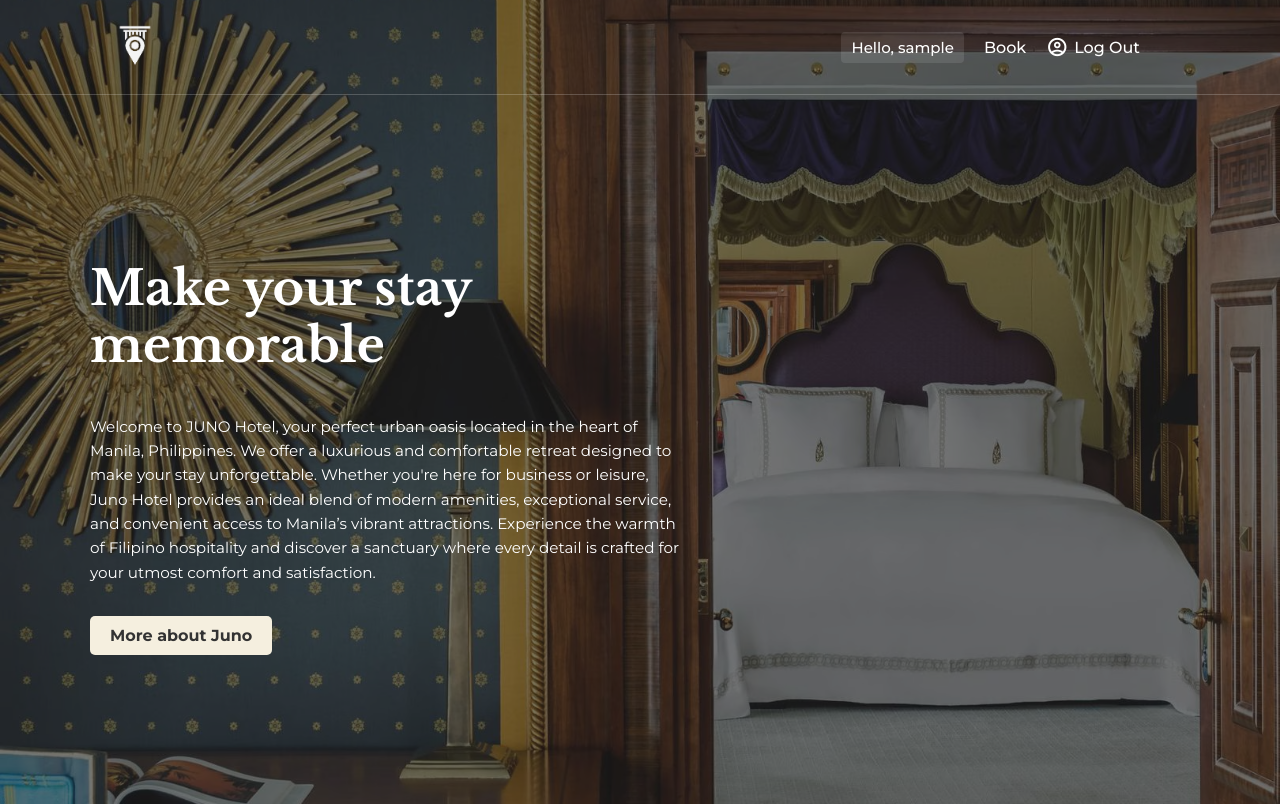
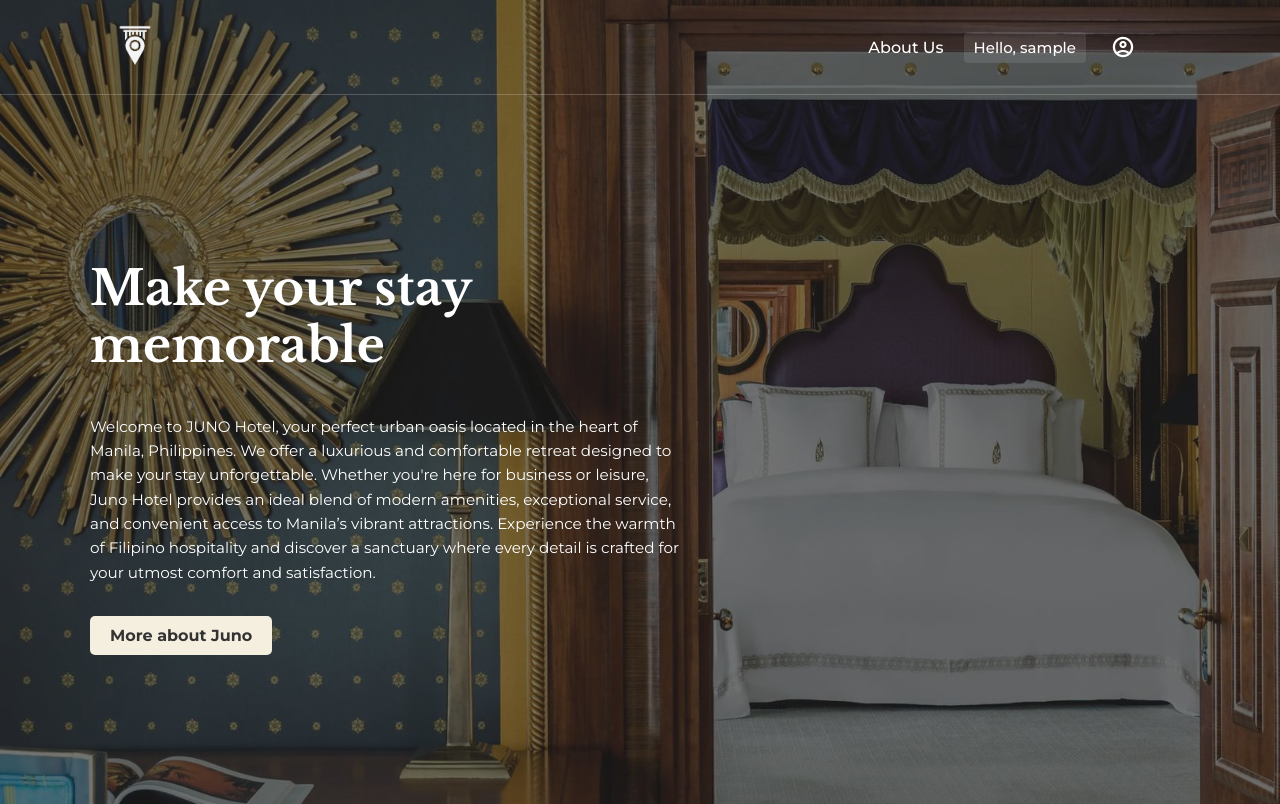
Before and after one commit to amiliadanielle/AppDev_FinalProject, a PHP site: page / in a window 1280 px wide. Shown: the top 804 px of the page. Run offline with PHP 8.4, Linux system fonts and the light colour scheme; the visitor is signed in with stand-in values (Sample User, id 1).

Commit message:
feat: add profile dropdown menu with navigation links for user settings and bookings

```diff
--- a/assets/css/style.css
+++ b/assets/css/style.css
@@ -104,6 +104,51 @@ body {
     color: #8E1616;
     opacity: 0.9;
 }
+
+.profile-dropdown {
+    padding-right: 150px;
+    position: relative;
+    display: inline-block;
+    cursor: pointer;
+}
+
+.profile-icon {
+    font-size: 28px;
+    color: white;
+    padding: 5px;
+    transition: 0.3s ease;
+}
+
+.profile-dropdown-content {
+
+    display: none;
+    position: absolute;
+    background-color: white;
+    min-width: 100px;
+    box-shadow: 0 8px 16px rgba(35, 17, 17, 0.2);
+    z-index: 10;
+    right: 8;
+    top: 120%;
+    border-radius: 6px;
+    overflow: hidden;
+}
+
+.profile-dropdown-content a {
+    color: #333;
+    padding: 12px 16px;
+    display: block;
+    text-decoration: none;
+    transition: background 0.3s ease;
+}
+
+.profile-dropdown-content a:hover {
+    background-color: #f1f1f1;
+}
+
+.profile-dropdown:hover .profile-dropdown-content {
+    display: block;
+}
+
 
 
 /* Hero Section */
--- a/index.php
+++ b/index.php
@@ -11,12 +11,6 @@
     <link href="https://fonts.googleapis.com/css2?family=Montserrat:ital,wght@0,100..900;1,100..900&display=swap" rel="stylesheet">
     <link href="https://fonts.googleapis.com/css2?family=Libre+Baskerville:ital,wght@0,400;0,700;1,400&display=swap" rel="stylesheet">
     <link href="https://fonts.googleapis.com/css2?family=Material+Symbols+Outlined" rel="stylesheet">
-    <style>
-        .material-symbols-outlined {
-            vertical-align: middle;
-            font-size: 22px;
-        }
-    </style>
 </head>
 <body>
 
@@ -27,20 +21,27 @@
     </a>
 
     <div class="nav-links">
+        <a href="pages/about.php" class="about-link">About Us</a>
 
          <?php if (isset($_SESSION["username"])): ?>
     <span class="nav-username" style="color: white; font-weight: 500;">
         Hello, <?= htmlspecialchars($_SESSION["username"]) ?>
     </span>
-                <a href="pages/booking.php" class="about-link">Book</a>
-                <a href="process/logout.php" class="login-link">
-                    <span class="material-symbols-outlined">account_circle</span> Log Out
-                </a>
+
+    <div class="profile-dropdown">
+        <span class="material-symbols-outlined profile-icon">account_circle</span>
+        <div class="profile-dropdown-content">
+            <a href="pages/profile.php">Profile Settings</a>
+            <a href="pages/booking.php">My Bookings</a>
+            <a href="process/logout.php">Log Out</a>
+        </div>
+    </div>
 <?php else: ?>
     <a href="pages/login.php" class="login-link">
         <span class="material-symbols-outlined">account_circle</span> Log In
     </a>
 <?php endif; ?>
+
     </div>
 </div>
 
--- a/process/logout.php
+++ b/process/logout.php
@@ -4,4 +4,3 @@ session_unset();
 session_destroy();
 header("Location: ../index.php");
 exit;
-?>
```
Lines whose indentation alone changed are shown as unchanged.
